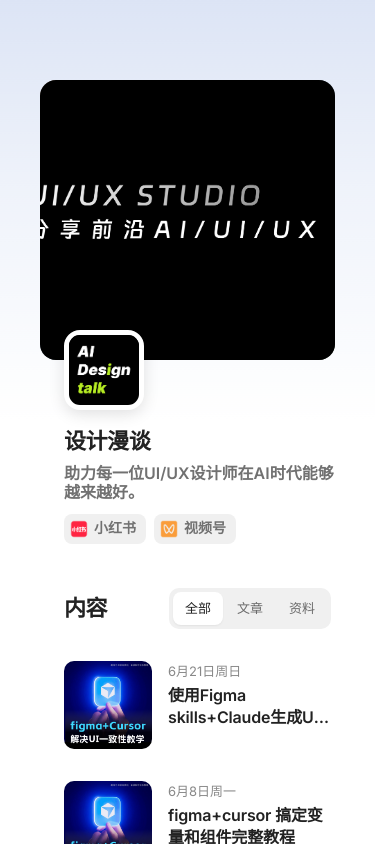
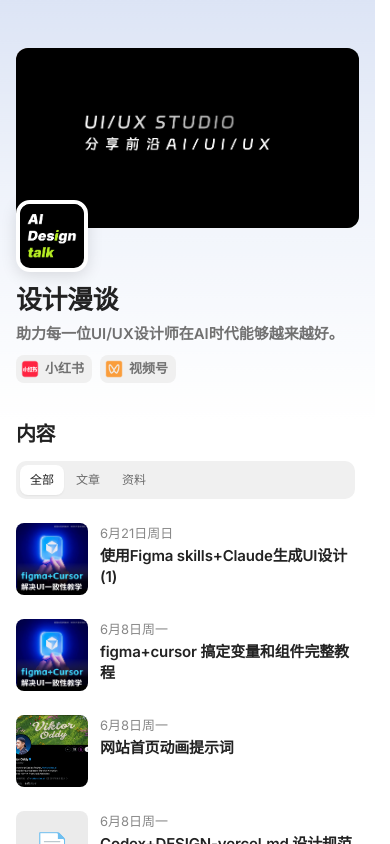
Before and after one commit to ConoroOmalley/forest-1, a Vue app: page / in a window 390 px wide. Shown: the top 844 px of the page. Built offline with nearby package versions, Linux system fonts and the light colour scheme; the HTML template or start-up script is replaced by a standard one.

Commit message:
自适应

```diff
--- a/index.html
+++ b/index.html
@@ -3,7 +3,7 @@
   <head>
     <meta charset="UTF-8" />
     <link rel="icon" type="image/svg+xml" href="/favicon.svg" />
-    <meta name="viewport" content="width=device-width, initial-scale=1.0, maximum-scale=1.0, user-scalable=no" />
+    <meta name="viewport" content="width=device-width, initial-scale=1.0, viewport-fit=cover" />
     <link rel="preconnect" href="https://fonts.googleapis.com" />
     <link rel="preconnect" href="https://fonts.gstatic.com" crossorigin />
     <link href="https://fonts.googleapis.com/css2?family=Inter:wght@400;500;600;700&display=swap" rel="stylesheet" />
--- a/src/style.css
+++ b/src/style.css
@@ -389,6 +389,10 @@
     @apply mb-8;
   }
 
+  .post-content {
+    @apply min-w-0 overflow-x-hidden;
+  }
+
   .post-detail-title {
     @apply text-[clamp(26px,4vw,32px)] font-semibold text-ink leading-[1.2] tracking-[-0.03em] mb-3 m-0;
   }
@@ -407,6 +411,40 @@
 
   .post-content p {
     @apply text-[16px] leading-[1.6] text-secondary mb-5;
+  }
+
+  .post-content ul,
+  .post-content ol {
+    @apply mb-5 pl-5;
+  }
+
+  .post-content li {
+    @apply text-[16px] leading-[1.6] text-secondary mb-2;
+  }
+
+  .post-content a {
+    @apply text-ink underline underline-offset-2 break-words;
+  }
+
+  .post-content pre {
+    @apply overflow-x-auto text-[13px] leading-relaxed p-4 bg-[#f7f7f7] rounded-[12px] mb-5;
+    -webkit-overflow-scrolling: touch;
+  }
+
+  .post-content code {
+    @apply text-[14px] bg-[#f5f5f5] px-1.5 py-0.5 rounded break-words;
+  }
+
+  .post-content pre code {
+    @apply bg-transparent p-0 break-normal;
+  }
+
+  .post-content blockquote {
+    @apply border-l-4 border-[#dddddd] pl-4 my-5 text-secondary;
+  }
+
+  .post-content blockquote.callout {
+    @apply border-l-0 bg-[#f7f7f7] rounded-[12px] p-4;
   }
 
   .post-content .notion-image img {
@@ -436,9 +474,80 @@
     .work-grid {
       grid-template-columns: repeat(2, minmax(0, 1fr));
     }
+
+    .feed-grid {
+      grid-template-columns: 1fr;
+    }
   }
 
   @media (max-width: 600px) {
+    body {
+      background-size: 100% 320px;
+    }
+
+    .blog-main {
+      padding-left: max(16px, env(safe-area-inset-left));
+      padding-right: max(16px, env(safe-area-inset-right));
+      padding-bottom: 32px;
+    }
+
+    .blog-page {
+      @apply pb-8;
+    }
+
+    .blog-page--detail {
+      max-width: 100%;
+    }
+
+    .post-detail-topbar {
+      height: 96px;
+      margin-bottom: 12px;
+      margin-left: -16px;
+      margin-right: -16px;
+      width: calc(100% + 32px);
+      background: rgba(255, 255, 255, 0.88);
+      backdrop-filter: blur(10px);
+      -webkit-backdrop-filter: blur(10px);
+    }
+
+    .post-back-btn {
+      @apply px-3.5 py-2 text-[13px];
+      min-height: 40px;
+    }
+
+    .post-detail-header {
+      @apply mb-6;
+    }
+
+    .post-detail-title {
+      @apply text-[24px] mb-2;
+    }
+
+    .post-detail-meta {
+      @apply text-[13px];
+    }
+
+    .post-content h1 {
+      @apply text-[20px] mt-8 mb-3;
+    }
+
+    .post-content h2 {
+      @apply text-[18px] mt-8 mb-3;
+    }
+
+    .post-content p,
+    .post-content li {
+      @apply text-[15px] leading-[1.65];
+    }
+
+    .post-content pre {
+      @apply text-[12px] p-3 rounded-[10px];
+    }
+
+    .post-content .notion-image img {
+      @apply rounded-[10px];
+    }
+
     .top-nav-inner {
       @apply flex-col items-start justify-center gap-2;
       height: auto;
@@ -450,35 +559,133 @@
       @apply justify-start gap-4;
     }
 
+    .home-page {
+      --home-inset: 0px;
+      padding-top: 24px;
+    }
+
+    .home-page .content-feed,
+    .home-page .profile-panel {
+      padding-left: 0;
+    }
+
+    .profile-hero {
+      @apply mb-8 pt-6;
+    }
+
+    .profile-banner {
+      height: 180px;
+      border-radius: 12px;
+    }
+
     .profile-avatar-wrap {
-      top: -30px;
+      top: -28px;
+    }
+
+    .home-page .profile-avatar-wrap {
+      left: 0;
     }
 
     .profile-avatar {
-      width: 80px;
-      height: 80px;
-      border-radius: 16px;
-      border-width: 5px;
+      width: 72px;
+      height: 72px;
+      border-radius: 14px;
+      border-width: 4px;
     }
 
     .profile-panel {
-      padding-top: 68px;
+      padding-top: 56px;
     }
 
     .profile-title {
-      @apply text-[22px];
+      @apply text-[26px];
     }
 
-    .home-page {
-      --home-inset: 24px;
+    .profile-bio {
+      @apply text-[15px];
+    }
+
+    .profile-social-tag {
+      font-size: 13px;
+      padding: 5px 8px 5px 5px;
+    }
+
+    .content-feed {
+      @apply rounded-[16px];
+    }
+
+    .feed-header {
+      @apply flex-col items-start gap-3 mb-6;
+    }
+
+    .feed-toolbar {
+      @apply w-full;
+    }
+
+    .feed-tabs {
+      @apply w-full overflow-x-auto;
+      max-width: 100%;
+      -webkit-overflow-scrolling: touch;
+      scrollbar-width: none;
+    }
+
+    .feed-tabs::-webkit-scrollbar {
+      display: none;
+    }
+
+    .feed-tab {
+      @apply flex-shrink-0;
+      padding: 6px 10px;
+      font-size: 12px;
+    }
+
+    .feed-title {
+      @apply text-[20px];
     }
 
     .feed-grid {
-      grid-template-columns: 1fr;
+      @apply gap-y-6;
+    }
+
+    .feed-card {
+      @apply gap-3;
+    }
+
+    .feed-card-thumb {
+      width: 72px;
+      height: 72px;
+      border-radius: 8px;
+    }
+
+    .feed-card-thumb-emoji {
+      @apply text-[28px];
+    }
+
+    .feed-card-title {
+      @apply text-[15px];
+    }
+
+    .work-section {
+      @apply gap-6 pt-2;
+    }
+
+    .work-section-label {
+      @apply text-[16px];
     }
 
     .work-grid {
       grid-template-columns: 1fr;
+      gap: 20px 0;
+    }
+
+    .work-card-title {
+      @apply text-[14px];
+    }
+
+    .site-footer {
+      padding-left: max(16px, env(safe-area-inset-left));
+      padding-right: max(16px, env(safe-area-inset-right));
+      @apply py-6;
     }
 
     .site-footer-bar {
```
